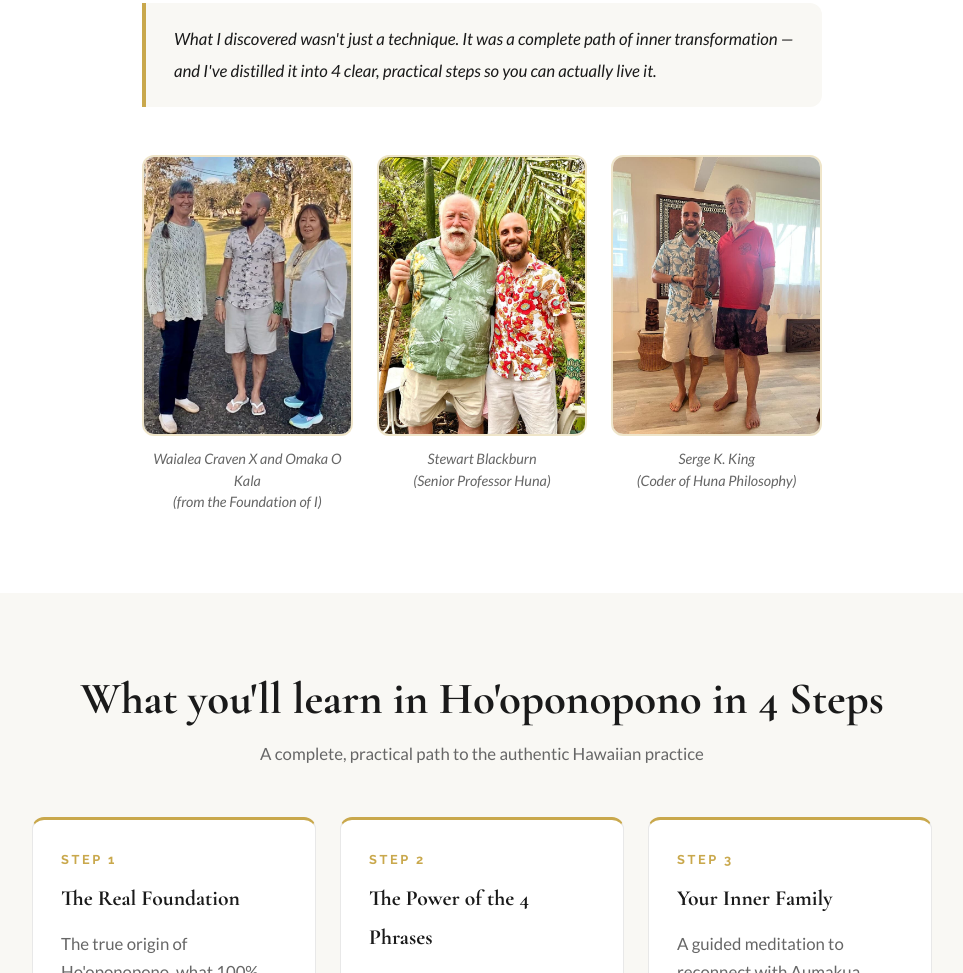
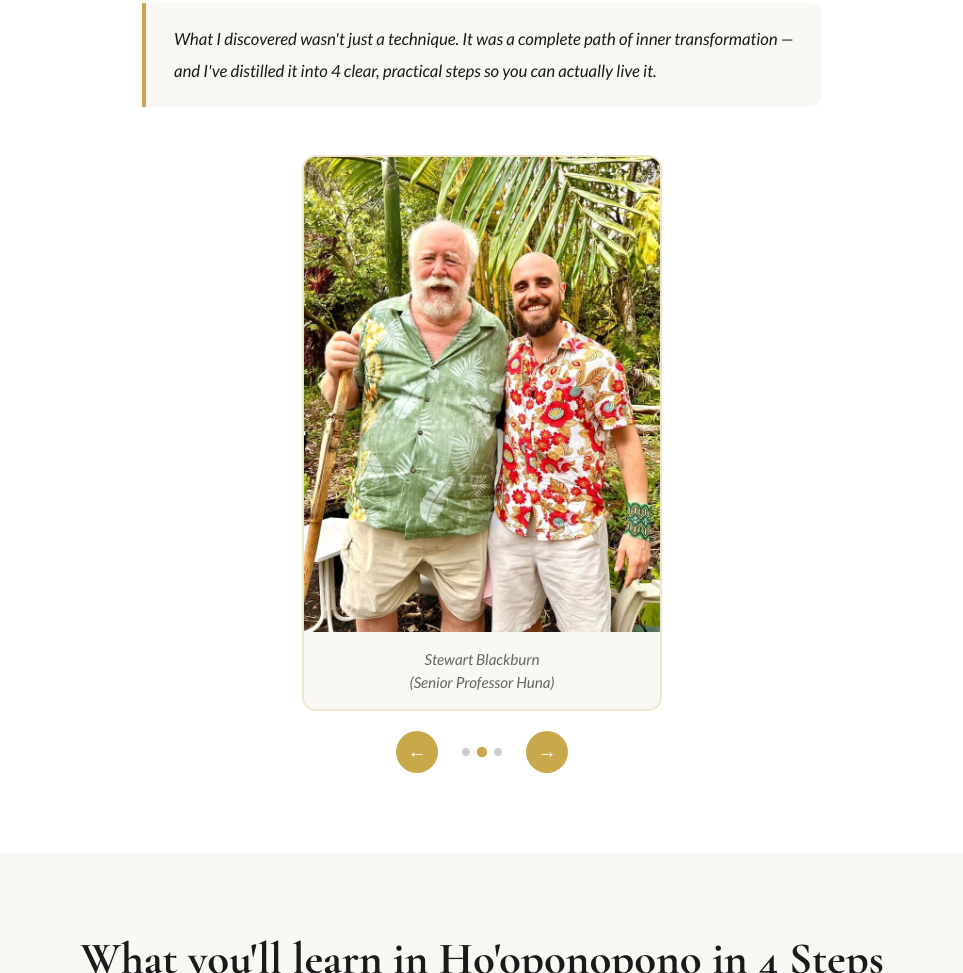
Before and after one commit to ponowhisper/4steps, a plain HTML site: page index.html in a window 1280 px wide. Shown: the part 3234-4207 px from the top of the page, without its empty margins (158-1121 px from the left). Drawn offline with nearby package versions, Linux system fonts and the light colour scheme.

Commit message:
Update index.html

```diff
--- a/index.html
+++ b/index.html
@@ -551,40 +551,100 @@
     box-shadow: 0 12px 40px rgba(0,0,0,0.15);
   }
 
-  /* ─── GALLERY ─── */
-  .gallery {
-    display: grid;
-    grid-template-columns: repeat(3, 1fr);
-    gap: 1.5rem;
+  /* ─── CAROUSEL ─── */
+  .carousel {
     margin-top: 3rem;
+    position: relative;
+    max-width: 360px;
+    margin-left: auto;
+    margin-right: auto;
   }
 
-  .gallery-item {
+  .carousel-track {
+    overflow: hidden;
+    border-radius: 14px;
+    border: 2px solid rgba(201,168,76,0.3);
+  }
+
+  .carousel-slides {
+    display: flex;
+    transition: transform 0.5s ease;
+  }
+
+  .carousel-slide {
+    min-width: 100%;
     display: flex;
     flex-direction: column;
     align-items: center;
-    gap: 0.75rem;
   }
 
-  .gallery-item img {
+  .carousel-slide img {
     width: 100%;
     aspect-ratio: 3/4;
     object-fit: cover;
     object-position: top;
-    border-radius: 12px;
-    border: 2px solid rgba(201,168,76,0.3);
+    display: block;
   }
 
-  .gallery-caption {
-    font-size: 0.9rem;
+  .carousel-caption {
+    background: var(--off-white);
+    width: 100%;
+    padding: 1rem 1.25rem;
+    font-size: 0.95rem;
     color: var(--text-muted);
     text-align: center;
     font-style: italic;
     line-height: 1.5;
   }
 
+  .carousel-controls {
+    display: flex;
+    align-items: center;
+    justify-content: center;
+    gap: 1.5rem;
+    margin-top: 1.25rem;
+  }
+
+  .carousel-btn {
+    background: var(--gold);
+    color: var(--white);
+    border: none;
+    border-radius: 50%;
+    width: 42px;
+    height: 42px;
+    font-size: 1.2rem;
+    cursor: pointer;
+    display: flex;
+    align-items: center;
+    justify-content: center;
+    transition: background 0.2s, transform 0.2s;
+    flex-shrink: 0;
+  }
+
+  .carousel-btn:hover { background: var(--gold-light); transform: scale(1.08); }
+
+  .carousel-dots {
+    display: flex;
+    gap: 8px;
+    align-items: center;
+  }
+
+  .carousel-dot {
+    width: 8px;
+    height: 8px;
+    border-radius: 50%;
+    background: #ccc;
+    cursor: pointer;
+    transition: background 0.2s, transform 0.2s;
+  }
+
+  .carousel-dot.active {
+    background: var(--gold);
+    transform: scale(1.3);
+  }
+
   @media (max-width: 640px) {
-    .gallery { grid-template-columns: 1fr; }
+    .carousel { max-width: 100%; }
     .profile-photo-wrap img { width: 220px; height: 246px; }
   }
   @media (max-width: 640px) {
@@ -666,23 +726,69 @@
       <p>I was initiated by <strong>Stewart Blackburn</strong>, Senior Teacher of Huna International for over 25 years and close friend of Morrnah Simeona — the woman who brought modern Ho'oponopono to the world.</p>
       <p>I also began serving on the team of <strong>The Foundation of I</strong> — the organization created by Morrnah N. Simeona herself.</p>
       <div class="source-highlight">What I discovered wasn't just a technique. It was a complete path of inner transformation — and I've distilled it into 4 clear, practical steps so you can actually live it.</div>
-      <div class="gallery">
-        <div class="gallery-item">
-          <img src="https://raw.githubusercontent.com/ponowhisper/4steps/main/Waialea.jpeg" alt="Waialea Craven X and Omaka O Kala">
-          <span class="gallery-caption">Waialea Craven X and Omaka O Kala<br>(from the Foundation of I)</span>
+
+      <div class="carousel">
+        <div class="carousel-track">
+          <div class="carousel-slides" id="carouselSlides">
+            <div class="carousel-slide">
+              <img src="https://raw.githubusercontent.com/ponowhisper/4steps/main/Waialea.jpeg" alt="Waialea Craven X and Omaka O Kala">
+              <div class="carousel-caption">Waialea Craven X and Omaka O Kala<br>(from the Foundation of I)</div>
+            </div>
+            <div class="carousel-slide">
+              <img src="https://raw.githubusercontent.com/ponowhisper/4steps/main/Stewart.jpeg" alt="Stewart Blackburn">
+              <div class="carousel-caption">Stewart Blackburn<br>(Senior Professor Huna)</div>
+            </div>
+            <div class="carousel-slide">
+              <img src="https://raw.githubusercontent.com/ponowhisper/4steps/main/Serge.jpeg" alt="Serge K. King">
+              <div class="carousel-caption">Serge K. King<br>(Coder of Huna Philosophy)</div>
+            </div>
+          </div>
         </div>
-        <div class="gallery-item">
-          <img src="https://raw.githubusercontent.com/ponowhisper/4steps/main/Stewart.jpeg" alt="Stewart Blackburn">
-          <span class="gallery-caption">Stewart Blackburn<br>(Senior Professor Huna)</span>
-        </div>
-        <div class="gallery-item">
-          <img src="https://raw.githubusercontent.com/ponowhisper/4steps/main/Serge.jpeg" alt="Serge K. King">
-          <span class="gallery-caption">Serge K. King<br>(Coder of Huna Philosophy)</span>
+        <div class="carousel-controls">
+          <button class="carousel-btn" id="prevBtn">&#8592;</button>
+          <div class="carousel-dots">
+            <div class="carousel-dot active" onclick="goTo(0)"></div>
+            <div class="carousel-dot" onclick="goTo(1)"></div>
+            <div class="carousel-dot" onclick="goTo(2)"></div>
+          </div>
+          <button class="carousel-btn" id="nextBtn">&#8594;</button>
         </div>
       </div>
     </div>
   </div>
 </section>
+
+<script>
+  var current = 0;
+  var total = 3;
+  var slides = document.getElementById('carouselSlides');
+  var dots = document.querySelectorAll('.carousel-dot');
+  var autoplay;
+
+  function goTo(n) {
+    current = (n + total) % total;
+    slides.style.transform = 'translateX(-' + (current * 100) + '%)';
+    dots.forEach(function(d, i) {
+      d.classList.toggle('active', i === current);
+    });
+  }
+
+  function startAutoplay() {
+    autoplay = setInterval(function() { goTo(current + 1); }, 4000);
+  }
+
+  function stopAutoplay() { clearInterval(autoplay); }
+
+  document.getElementById('prevBtn').addEventListener('click', function() {
+    stopAutoplay(); goTo(current - 1); startAutoplay();
+  });
+
+  document.getElementById('nextBtn').addEventListener('click', function() {
+    stopAutoplay(); goTo(current + 1); startAutoplay();
+  });
+
+  startAutoplay();
+</script>
 
 <!-- 4 STEPS -->
 <section class="steps">
```
